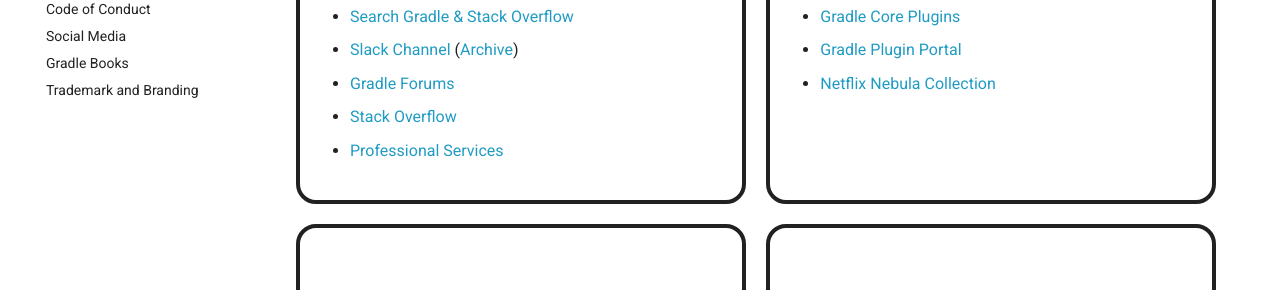
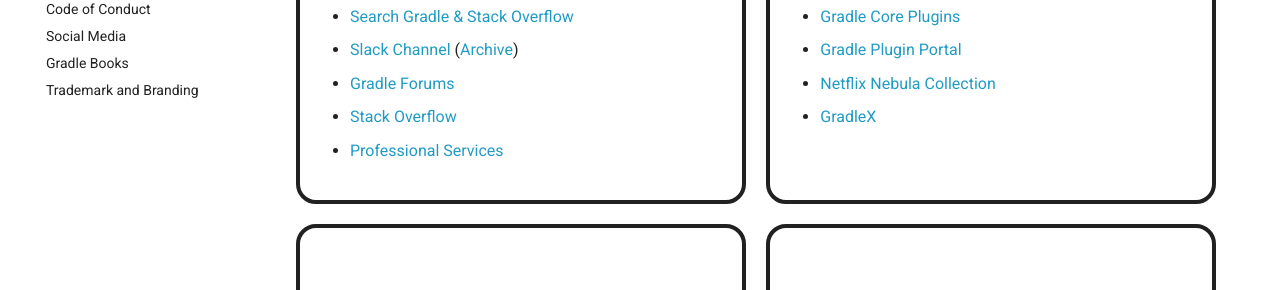
Before and after one commit to gradle/community, an MkDocs documentation site: the page built from docs/resources/README.md, in a window 1280 px wide and 900 px high, scrolled down 654 px. Shown: the part 153-443 px from the top of the window. Built offline with MkDocs 1.6.1 and Material for MkDocs 9.7.7, drawn with Linux system fonts in a browser that asks for light colours; plug-ins that fetch from the network failed and are left out; comment, search, counter and statistics services are not loaded.

Commit message:
Add GradleX to resources/plugins
Signed-off-by: Jendrik Johannes <jendrik.johannes@gmail.com>

```diff
--- a/docs/resources/README.md
+++ b/docs/resources/README.md
@@ -32,6 +32,7 @@ resources:
     - <a href="https://docs.gradle.org/current/userguide/plugin_reference.html">Gradle Core Plugins</a>
     - <a href="https://plugins.gradle.org">Gradle Plugin Portal</a>
     - <a href="https://nebula-plugins.github.io/">Netflix Nebula Collection</a>
+    - <a href="https://gradlex.org/">GradleX</a>
 - section: Contributing
   icon: ../images/icons/contributing.svg
   links:
```
